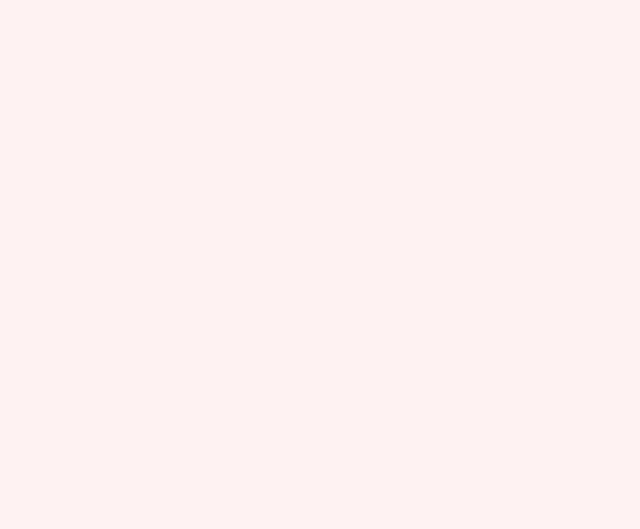
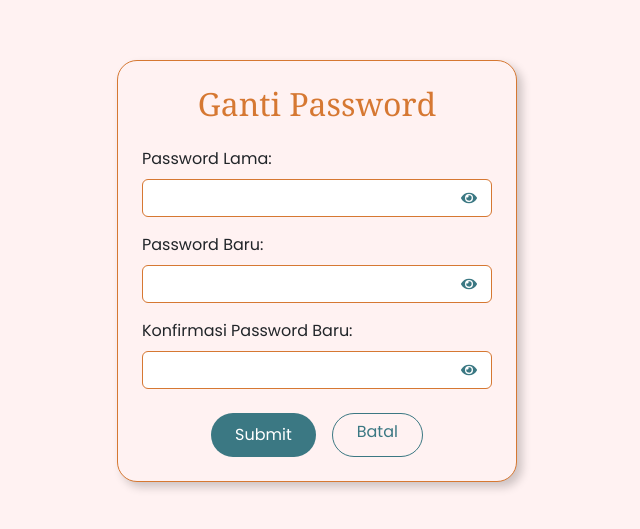
Before and after one commit to SoftDevTIB/Sweet-Bites-Kelompok-9, a React (Vite) app in the folder client/: page /change-password in a window 1280 px wide. Before the commit this address had no page. Shown: the part 129-658 px from the top of the page, without its empty margins (323-963 px from the left). Built offline with nearby package versions, Linux system fonts and the light colour scheme.

Commit message:
[DEV] Membuat fitur change password dan membetulkan halaman login
1. pop up regis berhasil
2. Bisas change pw tp gak login (gak kechange tp gada peringatan kalo gbs change gitu)

```diff
--- a/client/src/App.jsx
+++ b/client/src/App.jsx
@@ -9,17 +9,19 @@ import MenuDetailPage from './customer/pages/MenuDetailPage';
 import TentangKamiPage from './customer/pages/TentangKamiPage';
 import LoginPage from './customer/pages/LoginPage';
 import RegistrationPage from './customer/pages/RegistrationPage';
+import CartPage from './customer/pages/CartPage';
+import CheckoutPage from './customer/pages/CheckoutPage';
+import { CartProvider } from './customer/context/CartContext';
+import ProtectedRoute from './customer/components/ProtectedRoute'; // <<== Tambahin ini
+import ChangePasswordPage from './customer/pages/ChangePasswordPage';
 
 import AdminPage from './admin/pages/admin_dashboard';
 import AdminMenuPage from './admin/pages/admin_menu';
 import AdminOrdersPage from './admin/pages/admin_orders';
 import AddProductPage from './admin/pages/admin_addproduct';
 import EditProductPage from './admin/pages/admin_editproduct';
-import CartPage from './customer/pages/CartPage';
-import CheckoutPage from './customer/pages/CheckoutPage';
-import { CartProvider } from './customer/context/CartContext';
-import ProtectedRoute from './customer/components/ProtectedRoute'; // <<== Tambahin ini
 import AdminOrderDetailPage from './admin/pages/admin_orderdetail';
+
 
 function App() {
   return (
@@ -29,6 +31,7 @@ function App() {
         <Route path="/" element={<HomePage />} />
         <Route path="/login" element={<LoginPage />} />
         <Route path="/registration" element={<RegistrationPage />} />
+        <Route path="/change-password" element={<ChangePasswordPage  />} />
         <Route path="/menu" element={<MenuPage />} />
         <Route path="/kontak" element={<KontakPage />} />
         <Route path="/tentang" element={<TentangKamiPage />} />
--- /dev/null
+++ b/client/src/customer/pages/ChangePasswordPage.css
@@ -0,0 +1,52 @@
+.change-password-page {
+  /* reuse light pink background */
+  background-color: #FFF2F2;
+}
+
+.change-password-card {
+  border: 1px solid #D67832;
+  border-radius: 20px;
+  box-shadow: 5px 5px 10px rgba(0, 0, 0, 0.2);
+  max-width: 400px;
+  width: 100%;
+  background-color: #FFF2F2;
+}
+
+.change-password-card h2 {
+  color: #D67832;
+  font-family: 'Georgia', serif;
+}
+
+.custom-input {
+  background-color: white;
+  border: 1px solid #D67832;
+}
+
+.password-toggle {
+  position: absolute;
+  top: 38px;
+  right: 15px;
+  cursor: pointer;
+  color: #3B7883;
+}
+
+.btn-teal {
+  background-color: #3B7883;
+  color: white;
+}
+
+.btn-teal:hover {
+  background-color: #2e5859;
+  color: white;
+}
+
+/* Override Bootstrap outline-secondary for cancel button */
+.btn-outline-secondary {
+  border-color: #3B7883;
+  color: #3B7883;
+}
+
+.btn-outline-secondary:hover {
+  background-color: #3B7883;
+  color: white;
+}
--- /dev/null
+++ b/client/src/customer/pages/ChangePasswordPage.jsx
@@ -0,0 +1,134 @@
+import React, { useState } from 'react';
+import { useNavigate, Link } from 'react-router-dom';
+import { FaEye, FaEyeSlash } from 'react-icons/fa';
+import './ChangePasswordPage.css';
+
+const ChangePasswordPage = () => {
+  const [oldPassword, setOldPassword] = useState('');
+  const [newPassword, setNewPassword] = useState('');
+  const [confirmPassword, setConfirmPassword] = useState('');
+  const [showOld, setShowOld] = useState(false);
+  const [showNew, setShowNew] = useState(false);
+  const [showConfirm, setShowConfirm] = useState(false);
+  const [error, setError] = useState('');
+  const [success, setSuccess] = useState('');
+  const navigate = useNavigate();
+
+  const validate = () => {
+    if (!oldPassword || !newPassword || !confirmPassword) {
+      return 'Semua field harus diisi';
+    }
+    if (newPassword.length < 8) {
+      return 'Password baru minimal 8 karakter';
+    }
+    if (newPassword !== confirmPassword) {
+      return 'Password baru dan konfirmasi tidak cocok';
+    }
+    return '';
+  };
+
+  const handleSubmit = async e => {
+    e.preventDefault();
+    setError('');
+    setSuccess('');
+
+    const validationError = validate();
+    if (validationError) {
+      setError(validationError);
+      return;
+    }
+
+    const token = localStorage.getItem('token');
+    if (!token) {
+      setError('Silakan login terlebih dahulu');
+      navigate('/login');
+      return;
+    }
+
+    try {
+      const res = await fetch('http://localhost:5000/api/auth/change-password', {
+        method: 'POST',
+        headers: {
+          'Content-Type': 'application/json',
+          'Authorization': `Bearer ${token}`
+        },
+        body: JSON.stringify({ oldPassword, newPassword })
+      });
+
+      const data = await res.json();
+      if (!res.ok) {
+        throw new Error(data.message || 'Gagal mengganti password');
+      }
+
+      setSuccess('Password berhasil diubah');
+      // Optional: redirect after delay
+      setTimeout(() => navigate('/'), 1500);
+    } catch (err) {
+      setError(err.message);
+    }
+  };
+
+  return (
+    <div className="change-password-page bg-light-pink min-vh-100 d-flex flex-column align-items-center justify-content-center">
+      <div className="change-password-card bg-light-pink p-4">
+        <h2 className="text-center mb-4">Ganti Password</h2>
+        <form onSubmit={handleSubmit}>
+          {error && <div className="alert alert-danger">{error}</div>}
+          {success && <div className="alert alert-success">{success}</div>}
+
+          <div className="mb-3 position-relative">
+            <label htmlFor="oldPassword" className="form-label">Password Lama:</label>
+            <input
+              type={showOld ? 'text' : 'password'}
+              id="oldPassword"
+              className="form-control custom-input"
+              value={oldPassword}
+              onChange={e => setOldPassword(e.target.value)}
+              required
+            />
+            <span className="password-toggle" onClick={() => setShowOld(!showOld)}>
+              {showOld ? <FaEyeSlash /> : <FaEye />}
+            </span>
+          </div>
+
+          <div className="mb-3 position-relative">
+            <label htmlFor="newPassword" className="form-label">Password Baru:</label>
+            <input
+              type={showNew ? 'text' : 'password'}
+              id="newPassword"
+              className="form-control custom-input"
+              value={newPassword}
+              onChange={e => setNewPassword(e.target.value)}
+              required
+            />
+            <span className="password-toggle" onClick={() => setShowNew(!showNew)}>
+              {showNew ? <FaEyeSlash /> : <FaEye />}
+            </span>
+          </div>
+
+          <div className="mb-4 position-relative">
+            <label htmlFor="confirmPassword" className="form-label">Konfirmasi Password Baru:</label>
+            <input
+              type={showConfirm ? 'text' : 'password'}
+              id="confirmPassword"
+              className="form-control custom-input"
+              value={confirmPassword}
+              onChange={e => setConfirmPassword(e.target.value)}
+              required
+            />
+            <span className="password-toggle" onClick={() => setShowConfirm(!showConfirm)}>
+              {showConfirm ? <FaEyeSlash /> : <FaEye />}
+            </span>
+          </div>
+
+          <div className="d-flex justify-content-center gap-3">
+            <button type="submit" className="btn btn-teal rounded-pill px-4">Submit</button>
+            <Link to="/" className="btn btn-outline-secondary rounded-pill px-4">Batal</Link>
+          </div>
+        </form>
+      </div>
+    </div>
+  );
+};
+
+export default ChangePasswordPage;
--- a/client/src/customer/pages/LoginPage.css
+++ b/client/src/customer/pages/LoginPage.css
@@ -29,3 +29,20 @@
   background-color: #2e5859;
   color:white;
 }
+
+.text-login {
+  color:#D67832;
+  font-size: 12px;
+}
+
+.text-login:hover {
+  color: #ff8e38;
+}
+
+.password-toggle {
+  position: absolute;
+  top: 40px;
+  right: 15px;
+  cursor: pointer;
+  color:#3B7883;
+}
--- a/client/src/customer/pages/LoginPage.jsx
+++ b/client/src/customer/pages/LoginPage.jsx
@@ -1,12 +1,14 @@
 import React, { useState } from 'react';
-import { useNavigate } from 'react-router-dom';
+import { useNavigate, Link } from 'react-router-dom';
 import { useCart } from '../context/CartContext';
+import { FaEye, FaEyeSlash } from 'react-icons/fa';
 import './LoginPage.css';
 
 const LoginPage = () => {
   const [email, setEmail] = useState('');
   const [password, setPassword] = useState('');
   const [touched, setTouched] = useState({ email: false, password: false });
+  const [showPassword, setShowPassword] = useState(false);
   const navigate = useNavigate();
   const { setCartItems } = useCart();
 
@@ -134,10 +136,10 @@ const LoginPage = () => {
             />
             {touched.email && emailError && <div className="error-text mt-1">{emailError}</div>}
           </div>
-          <div className="mb-4">
+          <div className="mb-4 position-relative">
             <label htmlFor="password" className="form-label">Password:</label>
             <input
-              type="password"
+              type={showPassword ? 'text' : 'password'}
               className="form-control custom-input"
               id="password"
               value={password}
@@ -145,13 +147,36 @@ const LoginPage = () => {
               onBlur={() => setTouched(prev => ({ ...prev, password: true }))}
               required
             />
+            <span
+              className="password-toggle"
+              onClick={() => setShowPassword(!showPassword)}
+              style={{ position: 'absolute', top: '40px', right: '15px', cursor: 'pointer' }}
+            >
+              {showPassword ? <FaEyeSlash /> : <FaEye />}
+            </span>
             {touched.password && passwordError && <div className="error-text mt-1">{passwordError}</div>}
           </div>
-          <div className="d-flex justify-content-center">
-            <button type="submit" className="btn btn-teal rounded-pill px-5">
+           <div className="d-flex justify-content-center ">
+            <div className="row gap-3 m-3">
+               <button type="submit" className="btn btn-teal rounded-pill px-5">
               Login
             </button>
+            <button
+              type="button"
+              className="btn btn-outline-secondary rounded-pill px-5  "
+              onClick={() => navigate('/')}
+            >
+              Home
+            </button>
+            </div>
+
+
           </div>
+          <div className="d-flex justify-content-between gap-3 mt-4">
+            <Link to="/registration" className="text-login">Tidak punya akun?</Link>
+            <Link to="/change-password" className="text-login">Atur ulang kata sandi</Link>
+          </div>
+
         </form>
       </div>
     </div>
```
Also changed, not shown: 2 other files (tests, documents, lock files or other folders).
